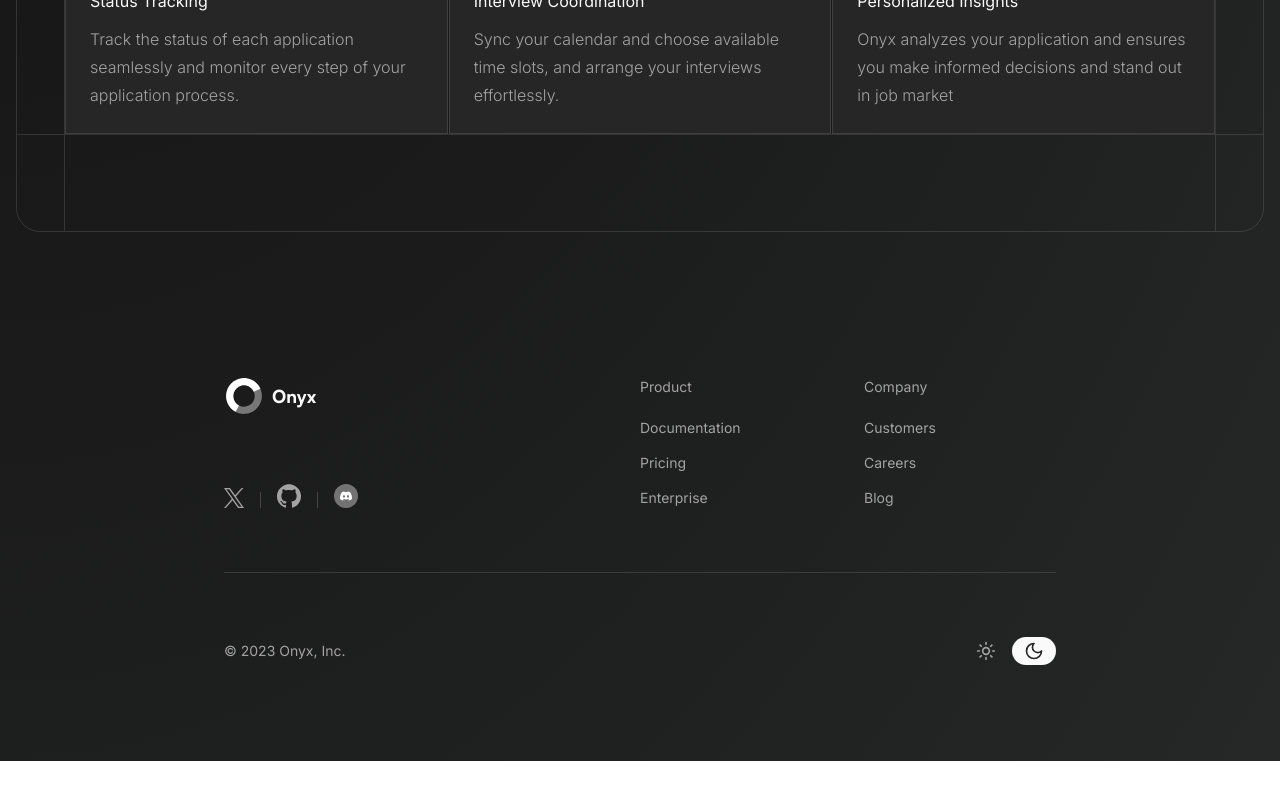
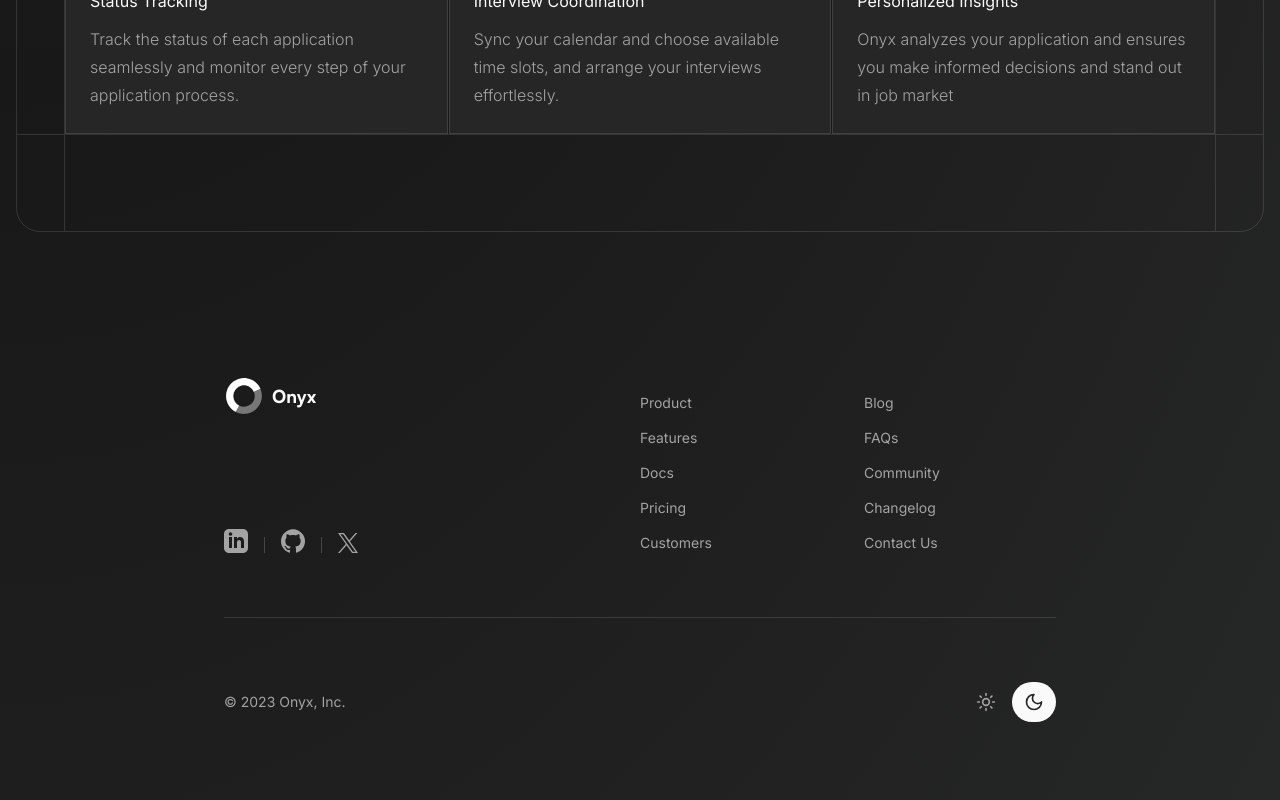
Before and after one commit to amine-tayani/Onyx, a Next.js app: page / in a window 1280 px wide. Shown: the part 1714-2514 px from the top of the page. Before the commit the page ends 2475 px from the top, so only its background shows below. Built offline with nearby package versions, Linux system fonts and the light colour scheme; no server answers.

Commit message:
refactor: clean footer component

```diff
--- a/src/app/(auth)/layout.tsx
+++ b/src/app/(auth)/layout.tsx
@@ -4,8 +4,6 @@ export default function AuthLayout({
   children: React.ReactNode;
 }) {
   return (
-    <div className='flex h-screen w-screen justify-center bg-neutral-950'>
-      {children}
-    </div>
+    <div className='flex h-screen w-screen justify-center'>{children}</div>
   );
 }
--- a/src/app/(landing)/_components/footer.tsx
+++ b/src/app/(landing)/_components/footer.tsx
@@ -4,6 +4,8 @@ import Link from 'next/link';
 import { siteConfig } from '@/config/site';
 import { Icons } from '@/components/ui/icons';
 import { Moon, Sun } from 'lucide-react';
+import { NavLink } from '@/components/ui/navigation/nav-link';
+import { Button } from '@/components/ui/button';
 
 export default function Footer() {
   return (
@@ -17,81 +19,33 @@ export default function Footer() {
             </span>
           </Link>
           <div className='flex flex-1 space-x-4 sm:items-end'>
-            <Link target='_blank' href={`${siteConfig.links.twitter}`}>
-              <Icons.x className='h-5 w-5 fill-muted-foreground' />
+            <Link target='_blank' href={`${siteConfig.links.linkedin}`}>
+              <Icons.linkedin className='h-6 w-6 text-muted-foreground hover:text-primary' />
             </Link>
             <div className='h-4 w-px bg-muted-foreground/30' />
             <Link target='_blank' href={`${siteConfig.links.github}`}>
-              <Icons.gitHub className='h-6 w-6 text-muted-foreground' />
+              <Icons.gitHub className='h-6 w-6 text-muted-foreground hover:text-primary' />
             </Link>
             <div className='h-4 w-px bg-muted-foreground/30' />
-            <Link target='_blank' href='/community'>
-              <Icons.discord className='h-6 w-6 text-neutral-500' />
+            <Link target='_blank' href={`${siteConfig.links.twitter}`}>
+              <Icons.x className='h-5 w-5 text-muted-foreground hover:text-primary' />
             </Link>
           </div>
         </div>
         <div className='grid flex-1 grid-cols-2 gap-8'>
-          <div>
-            <label className='text-sm text-muted-foreground hover:text-primary/90'>
-              Product
-            </label>
-            <ul className='mt-5 space-y-3.5'>
-              <li>
-                <a
-                  className='text-muted-foreground hover:text-primary/90'
-                  href='/docs'
-                >
-                  Documentation
-                </a>
-              </li>
-              <li>
-                <a
-                  className='text-muted-foreground hover:text-primary/90'
-                  href='/pricing'
-                >
-                  Pricing
-                </a>
-              </li>
-              <li>
-                <a
-                  className='text-muted-foreground hover:text-primary/90'
-                  href='/enterprise'
-                >
-                  Enterprise
-                </a>
-              </li>
-            </ul>
+          <div className='mt-4 flex flex-col space-y-3.5'>
+            <NavLink slug='Product' href='/product' />
+            <NavLink slug='Features' href='/features' />
+            <NavLink slug='Docs' href='/docs' />
+            <NavLink slug='Pricing' href='/pricing' />
+            <NavLink slug='Customers' href='/customers' />
           </div>
-          <div>
-            <label className='text-sm text-muted-foreground hover:text-primary/90'>
-              Company
-            </label>
-            <ul className='mt-5 space-y-3.5'>
-              <li>
-                <a
-                  className='text-muted-foreground hover:text-primary/90'
-                  href='/customers'
-                >
-                  Customers
-                </a>
-              </li>
-              <li>
-                <a
-                  className='text-muted-foreground hover:text-primary/90'
-                  href='/careers'
-                >
-                  Careers
-                </a>
-              </li>
-              <li>
-                <a
-                  className='text-muted-foreground hover:text-primary/90'
-                  href='/blog'
-                >
-                  Blog
-                </a>
-              </li>
-            </ul>
+          <div className='mt-4 flex flex-col space-y-3.5'>
+            <NavLink slug='Blog' href='/blog' />
+            <NavLink slug='FAQs' href='/faq' />
+            <NavLink slug='Community' href='/community' />
+            <NavLink slug='Changelog' href='/changelog' />
+            <NavLink slug='Contact Us' href='/contact' />
           </div>
         </div>
       </div>
@@ -100,12 +54,15 @@ export default function Footer() {
           © 2023 Onyx, Inc.
         </div>
         <div className='flex flex-1 items-center justify-end space-x-1 text-muted-foreground'>
-          <button className='px-3 py-1'>
+          <Button variant='ghost' className='rounded-full px-3 py-1'>
             <Sun className='h-5 w-5' />
-          </button>
-          <button className='rounded-full bg-primary px-3 py-1 text-muted'>
+          </Button>
+          <Button
+            variant='ghost'
+            className='rounded-full bg-primary px-3 py-1 text-muted'
+          >
             <Moon className='h-5 w-5' />
-          </button>
+          </Button>
         </div>
       </div>
     </footer>
--- a/src/components/email-templates/verifcation-email.tsx
+++ b/src/components/email-templates/verifcation-email.tsx
@@ -32,9 +32,7 @@ const VerificationEmail = ({
       <Container className='text-center'>
         <Button
           href={verificationLink}
-          pX={20}
-          pY={16}
-          className='rounded bg-[#000000] text-center text-[12px] font-semibold text-white no-underline'
+          className='rounded bg-[#000000] px-5 py-3 text-center text-[12px] font-semibold text-white no-underline'
         >
           Confirm account
         </Button>
--- a/src/components/ui/icons.tsx
+++ b/src/components/ui/icons.tsx
@@ -70,6 +70,20 @@ export const Icons = {
       />
     </svg>
   ),
+  linkedin: (props: IconProps) => (
+    <svg
+      {...props}
+      xmlns='http://www.w3.org/2000/svg'
+      width='24'
+      height='24'
+      viewBox='0 0 24 24'
+    >
+      <path
+        fill='currentColor'
+        d='M19 0h-14c-2.761 0-5 2.239-5 5v14c0 2.761 2.239 5 5 5h14c2.762 0 5-2.239 5-5v-14c0-2.761-2.238-5-5-5zm-11 19h-3v-11h3v11zm-1.5-12.268c-.966 0-1.75-.79-1.75-1.764s.784-1.764 1.75-1.764 1.75.79 1.75 1.764-.783 1.764-1.75 1.764zm13.5 12.268h-3v-5.604c0-3.368-4-3.113-4 0v5.604h-3v-11h3v1.765c1.396-2.586 7-2.777 7 2.476v6.759z'
+      />
+    </svg>
+  ),
   netflix: (props: IconProps) => (
     <svg role='img' viewBox='0 0 256 256' {...props}>
       <defs>
@@ -90,13 +104,13 @@ export const Icons = {
         fill='#B1060F'
         stroke='#000'
         strokeWidth='2.9562'
-      ></path>
+      />
       <path
         d='m80.138 41.16v86.732c0 47.702 0.046677 86.779 0.10382 86.836 0.057144 0.05714 3.0113-0.22176 6.5648-0.61973 3.5535-0.39799 8.4647-0.89288 10.914-1.0996 3.7559-0.31708 14.97-1.0381 16.269-1.0461 0.37774-0.002375 0.40197-1.9512 0.45668-36.736l0.057798-36.733 2.7133 7.6769c0.41933 1.1865 0.55086 1.5571 0.95939 2.713l4.0773-85.382c-0.86391-2.4426-0.41104-1.1603-1.4011-3.9596-3.3314-9.4191-6.1583-17.408-6.2822-17.754l-0.22549-0.62794h-17.103-17.103z'
         fill='#B1060F'
         stroke='#000'
         strokeWidth='2.9562'
-      ></path>
+      />
       <path
         d='m80.138 41.16 9.1e-6 48.685 34.296 90.976c0.00358-2.0848 0.007672-3.2113 0.011417-5.5944l0.057798-36.733 2.7133 7.6769c15.104 42.738 23.218 65.652 23.266 65.7 0.031573 0.031585 2.3167 0.16944 5.0781 0.30648 8.3664 0.41516 18.734 1.3048 26.599 2.282 1.821 0.22624 3.3882 0.3421 3.4826 0.2576 0.064849-0.058083 0.10718-19.21 0.11845-46.227l-34.136-98.14-0.016422 9.2871-0.067788 38.361-3.1561-8.9053c-3.0839-8.7015-5.1429-14.521-17.532-49.55-3.3314-9.4191-6.1583-17.408-6.2822-17.754l-0.22549-0.62794h-17.103-17.103z'
         fill='url(#a)'
@@ -133,7 +147,7 @@ export const Icons = {
       width={16}
       height={16}
       viewBox='0 0 16 16'
-      fill='none'
+      fill='currentColor'
       xmlns='http://www.w3.org/2000/svg'
     >
       <path d='M9.52373 6.77566L15.4811 0H14.0699L8.89493 5.88201L4.7648 0H0L6.24693 8.89549L0 15.9999H1.4112L6.87253 9.78701L11.2352 15.9999H16M1.92053 1.04126H4.08853L14.0688 15.0098H11.9003' />
--- a/src/config/site.ts
+++ b/src/config/site.ts
@@ -5,8 +5,9 @@ export const siteConfig = {
   description:
     'Onyx is a Job Application Tracker made for job seekers to help them manage their job applications.',
   links: {
-    twitter: '',
+    twitter: 'https://www.linkedin.com/in/aminety/',
     github: 'https://github.com/amine-tayani/onyx',
+    linkedin: 'https://www.linkedin.com/in/aminety/',
   },
 };
 
```
